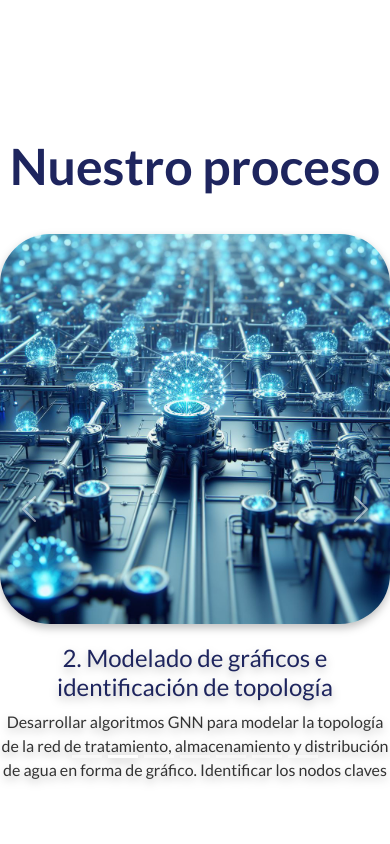
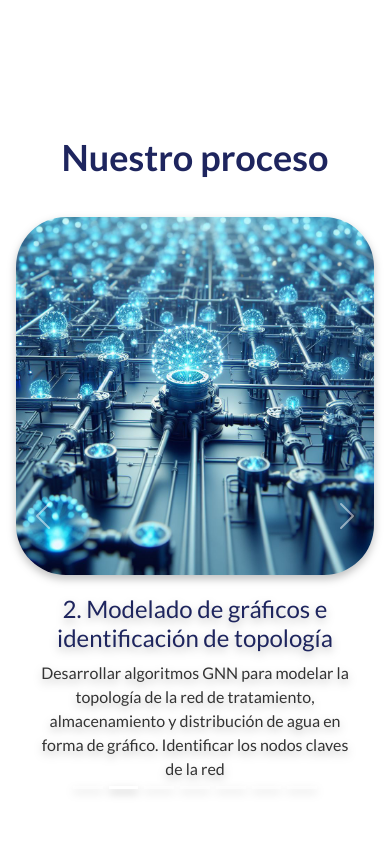
Before and after one commit to telcash/flowguard_frontend, a React (Create React App) app: page / in a window 390 px wide. Shown: the part 4180-5024 px from the top of the page. Built offline with nearby package versions, Linux system fonts and the light colour scheme.

Commit message:
Process responsive

```diff
--- a/src/components/main-slider/main-slider.css
+++ b/src/components/main-slider/main-slider.css
@@ -16,7 +16,7 @@
     position: relative;
     left: 0;
     top: 0;
-    height: 160px;
+    height: 200px;
 }
 
 .carousel-caption h3 {
@@ -28,3 +28,13 @@
     font-size: 16px;
     color: #333
 }
+
+@media (max-width: 768px) {
+    .carousel-caption {
+        height: 240px;
+    }
+
+    .carousel-caption p {
+        margin: 0 1rem;
+    }
+}
--- a/src/containers/process/process.css
+++ b/src/containers/process/process.css
@@ -17,3 +17,13 @@
 .fg__process-slider {
     max-width: 600px;
 }
+
+@media (max-width: 768px) {
+    .fg__process-slider {
+        padding: 0 1rem;
+    }
+
+    .fg__process h1:first-child {
+        font-size: 36px;
+    }
+}
```
